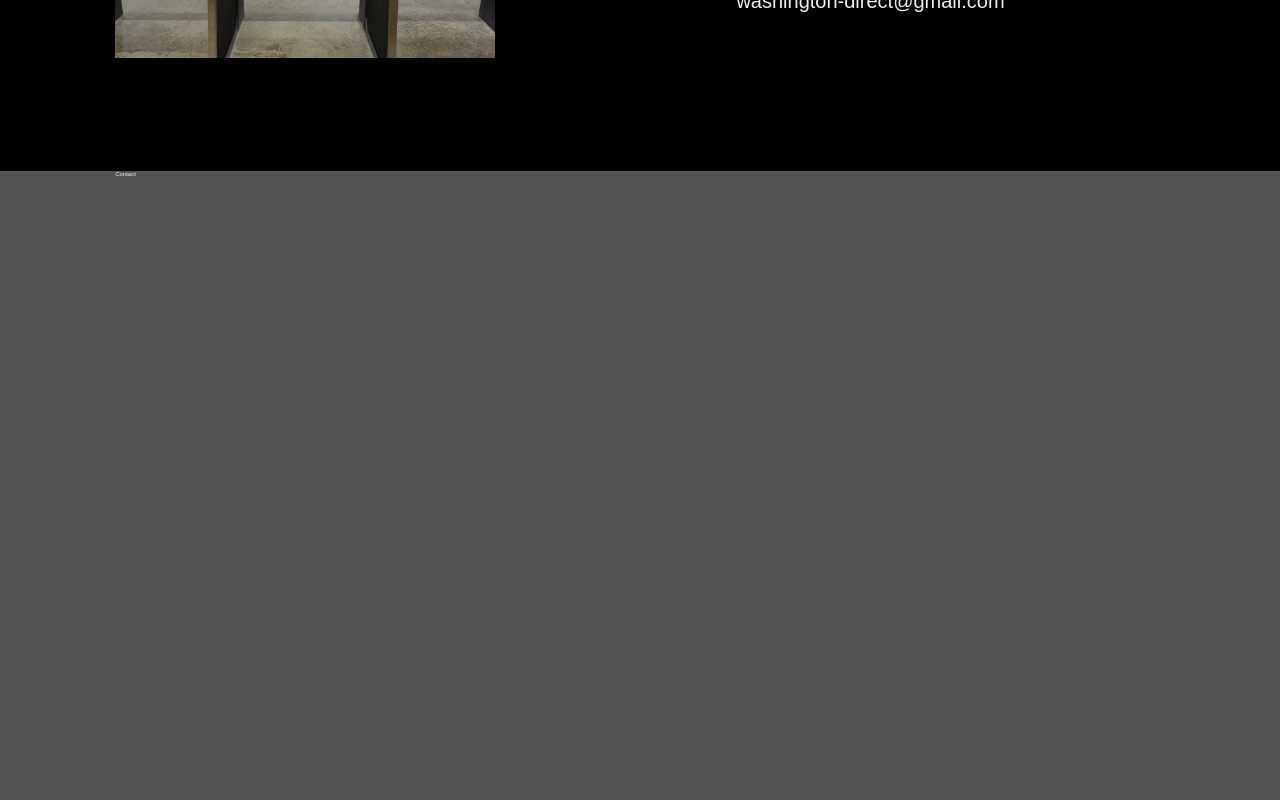
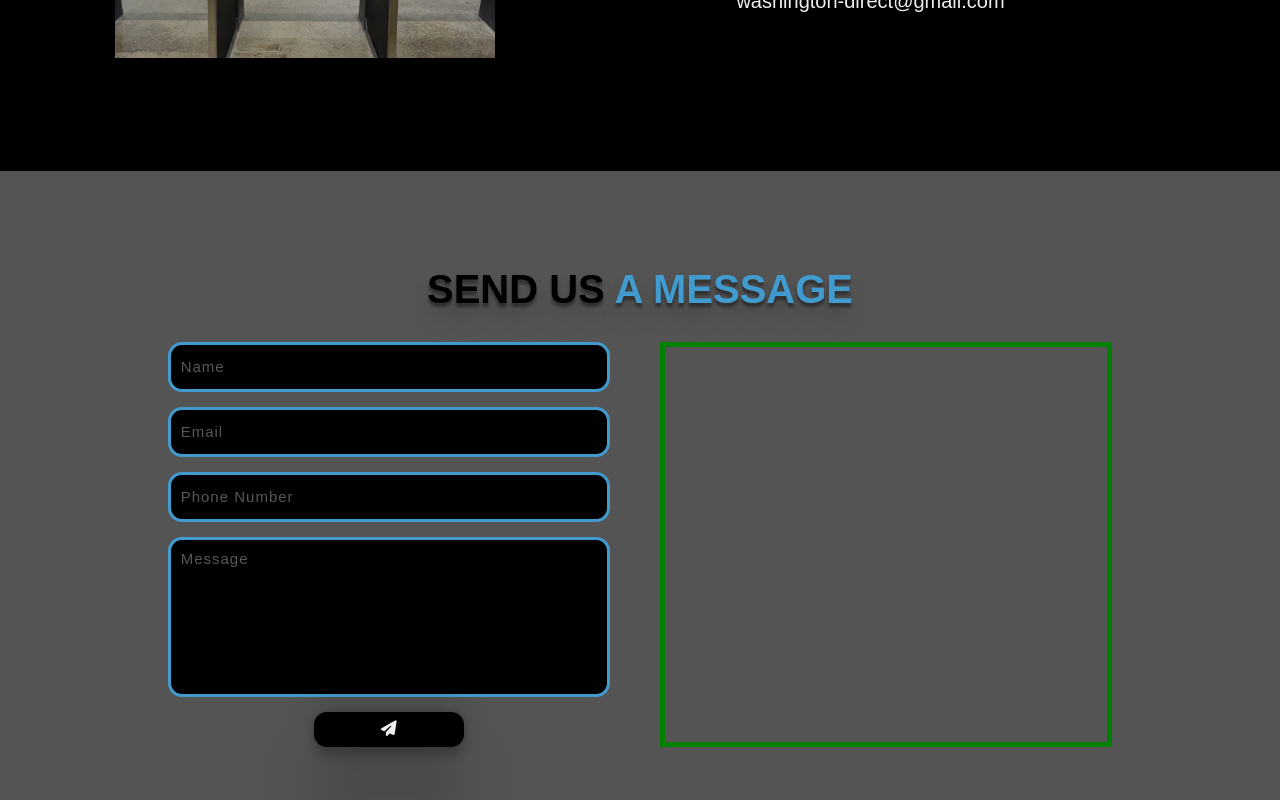
Before and after one commit to adinduokoro/Training-Site, a React (Create React App) app: page / in a window 1280 px wide. Shown: the part 3984-4784 px from the top of the page. Built offline with nearby package versions, Linux system fonts and the light colour scheme.

Commit message:
Contact.
The contact form is almost set up. Need to work on the right half and make it mobile responsive.

```diff
--- a/package.json
+++ b/package.json
@@ -6,6 +6,7 @@
     "@testing-library/jest-dom": "^5.16.5",
     "@testing-library/react": "^13.4.0",
     "@testing-library/user-event": "^13.5.0",
+    "axios": "^1.3.4",
     "react": "^18.2.0",
     "react-dom": "^18.2.0",
     "react-image-gallery": "^1.2.11",
--- a/public/index.html
+++ b/public/index.html
@@ -24,12 +24,16 @@
       work correctly both with client-side routing and a non-root public URL.
       Learn how to configure a non-root public URL by running `npm run build`.
     -->
+    <link rel="stylesheet" href="https://cdnjs.cloudflare.com/ajax/libs/font-awesome/6.3.0/css/all.min.css" integrity="sha512-SzlrxWUlpfuzQ+pcUCosxcglQRNAq/DZjVsC0lE40xsADsfeQoEypE+enwcOiGjk/bSuGGKHEyjSoQ1zVisanQ==" crossorigin="anonymous" referrerpolicy="no-referrer" />
     <link href='https://unpkg.com/boxicons@2.1.4/css/boxicons.min.css' rel='stylesheet'>
     <!--  -->
     <link rel="preconnect" href="https://fonts.googleapis.com">
     <link rel="preconnect" href="https://fonts.gstatic.com" crossorigin>
     <link href="https://fonts.googleapis.com/css2?family=Lato:ital,wght@0,100;0,300;0,400;0,700;0,900;1,100;1,300;1,400;1,700;1,900&family=Roboto:wght@100;300;400;500;700;900&family=Sen:wght@400;700;800&display=swap" rel="stylesheet">
     <!--  -->
+
+
+
     <title>React App</title>
   </head>
   <body>
--- a/src/App.js
+++ b/src/App.js
@@ -5,7 +5,7 @@ import WhatWeOffer from "./components/WhatWeOffer";
 import Classes from "./components/Classes";
 import Location from "./components/Location";
 import Gallery from "./components/Gallery";
-import Contact from "./components/Contact";
+import ContactMe from "./components/ContactMe";
 
 function App() {
   return (
@@ -17,7 +17,7 @@ function App() {
       <Classes />
       <Gallery />
       <Location />
-      <Contact />
+      <ContactMe />
     </div>
   );
 }
--- a/src/components/Contact.js
+++ /dev/null
@@ -1,13 +0,0 @@
-import React from 'react'
-import '../styles/Contact.css'
-
-const Contact = () => {
-  return (
-    <section className='contact' id='contact'>
-      Contact
-
-    </section>
-  )
-}
-
-export default Contact
--- /dev/null
+++ b/src/components/ContactMe.js
@@ -0,0 +1,71 @@
+import React, { useState } from 'react'
+import '../styles/ContactMe.css'
+import axios from 'axios'
+
+
+const Contact = () => {
+  const [email, setEmail] = useState("")
+  const [name, setName] = useState("")
+  const [text, setText] = useState("")
+  const [number, setNumber] = useState("")
+  const [sent, setSent] = useState(false)
+
+  const reset = () => {
+    setSent(true)
+    setEmail("")
+    setName("")
+    setText("")
+    setNumber("")
+  }
+
+
+
+  const sendEmail = async (e) => {
+    e.preventDefault()
+
+    const data = {
+      email,
+      name,
+      text,
+      number,
+    }
+
+    const response = await axios.post("http://localhost:3001/api/sendemail", data)
+    reset()
+  }
+
+
+  return (
+    <section className='contactMe' id='contact'>
+      <div className="contactMe__container">
+        <h2>SEND US <span className='amessage'>A MESSAGE</span></h2>
+        <div className="contactMe__box">
+          <div className="contactMe__left">
+            <form onSubmit={sendEmail}>
+              <input type="name" className='input__field' placeholder='Name' value={name} onChange={(e) => setName(e.target.value)} required/>
+
+              <input type="email" className='input__field' placeholder='Email' value={email} onChange={(e) => setEmail(e.target.value)} required/>
+
+              <input type="number" className='input__field' placeholder='Phone Number' value={number} onChange={(e) => setNumber(e.target.value)}/>
+
+              <textarea type="text" rows="4" placeholder='Message' value={text} onChange={(e) => setText(e.target.value)} required></textarea>
+
+              {sent ? <span className="send__alert">Message was Sent</span> : ""}
+              <button className="send-button" id="submit" type="submit" value="SEND">
+                <div className="alt-send-button">
+                  <i className="fa fa-paper-plane"></i><span className="send-text">SEND</span>
+                </div>
+              </button>
+            </form>
+          </div>
+          <div className="contactMe__right">
+
+          </div>
+        </div>
+      </div>
+
+    </section>
+  )
+}
+
+export default Contact
--- a/src/index.css
+++ b/src/index.css
@@ -22,7 +22,6 @@
 html {
   position: relative;
   min-width: 425px;
-  /* might need to delete later because of screen issues*/
 }
 
 section{
--- a/src/styles/Contact.css
+++ /dev/null
@@ -1,3 +0,0 @@
-.contact{
-  background-color: var(--second-bg-color);
-}
--- /dev/null
+++ b/src/styles/ContactMe.css
@@ -0,0 +1,150 @@
+.contactMe{
+  background-color: var(--second-bg-color);
+  display: flex;
+  align-items: center;
+  justify-content: center;
+}
+
+.contactMe .contactMe__container{
+  width: 100%;
+  height: 65vh;
+  display: flex;
+  flex-direction: column;
+  align-items: center;
+  justify-content: center;
+}
+
+.contactMe .contactMe__container h2, .amessage{
+  color: var(--second-text-color);
+  font-size: 4rem;
+  font-weight: 800;
+  white-space: nowrap;
+  margin-bottom: 3rem;
+  text-shadow: 0px 4px 3px rgba(0,0,0,0.4),
+  0px 8px 13px rgba(0,0,0,0.1),
+  0px 18px 23px rgba(0,0,0,0.1);
+}
+
+.contactMe .contactMe__container .amessage{
+  color: var( --main-color);
+}
+
+.contactMe .contactMe__box{
+  display: flex;
+  flex-direction: row;
+  gap: 5rem;
+  width: 90%;
+}
+
+.contactMe .contactMe__left{
+  flex: 1;
+}
+
+
+.contactMe .contactMe__left form{
+  display: flex;
+  flex-direction: column;
+  align-items: center;
+}
+
+.contactMe .contactMe__left input, textarea{
+  height: 50px;
+  margin-bottom: 15px;
+  border-radius: 14px;
+  padding: 10px;
+  background: var(--bg-color);
+  font-size: 1.5rem;
+  font-family: 'Montserrat', sans-serif;
+  border: 3px solid var(--main-color);
+  outline: none;
+  color: var(--main-color);
+  width: 100%;
+}
+
+.contactMe .contactMe__left textarea{
+  height: 160px;
+  resize: none;
+}
+
+.contactMe .contactMe__left input::placeholder, textarea::placeholder{
+  opacity: .75;
+  font-family: 'Montserrat', sans-serif;
+  letter-spacing: 1px;
+}
+
+.contactMe .contactMe__left .send__alert{
+  color: #ebebeb;
+  padding-bottom: 15px;
+}
+
+.contactMe .contactMe__left .send-button {
+  height: 35px;
+  width: 150px;
+  overflow: hidden;
+  transition: all .2s ease-in-out;
+  background-color: var(--bg-color);
+  border: none;
+  border-radius: 13px;
+  box-shadow: rgba(0, 0, 0, 0.25) 0px 54px 55px, rgba(0, 0, 0, 0.12) 0px -12px 30px, rgba(0, 0, 0, 0.12) 0px 4px 6px, rgba(0, 0, 0, 0.17) 0px 12px 13px, rgba(0, 0, 0, 0.09) 0px -3px 5px;
+}
+
+.contactMe .contactMe__left .alt-send-button{
+  width: 150px;
+  height: 100px;
+  transition: all .2s ease-in-out;
+}
+
+.contactMe .contactMe__left .alt-send-button:hover{
+  transform: translate3d(0px, -35px, 0px);
+}
+
+.contactMe .contactMe__left .alt-send-button i{
+  font-size: 2.5rem;
+}
+
+.contactMe .contactMe__left .send-text {
+  display: block;
+  padding: 20px 0 25px 0;
+  font: 800 12px 'Lato', sans-serif;
+  letter-spacing: 1px;
+  color: var(--main-color);
+
+}
+
+.contactMe .contactMe__right{
+  flex: 1;
+  border: 5px solid green;
+}
+
+/*
+
+
+.contactMe .contact-list{
+  list-style: none;
+  display: flex;
+  flex-direction: column;
+  align-items: center;
+}
+
+.contactMe .contact-list li{
+  line-height: 5;
+  color: #ffd700;
+  scale: 1.5;
+}
+
+
+.contactMe .contact-list li span{
+  letter-spacing: 1.9px;
+  margin-left: 1rem;
+}
+
+.contactMe .contact-list li a{
+  text-decoration: none;
+  color: #ffd700;
+}
+
+.contactMe .copyright{
+  color: #ebebeb;
+  text-align: center;
+  font-size: 12px;
+} */
--- a/src/styles/Gallery.css
+++ b/src/styles/Gallery.css
@@ -17,6 +17,7 @@
 
 .gallery .gallery__container .gallerytitle{
   color: var(--text-color);
+  margin-bottom: 3rem;
   font-size: 4rem;
   font-weight: 800;
   white-space: nowrap;
```
Also changed, not shown: 1 other file (tests, documents, lock files or other folders).
